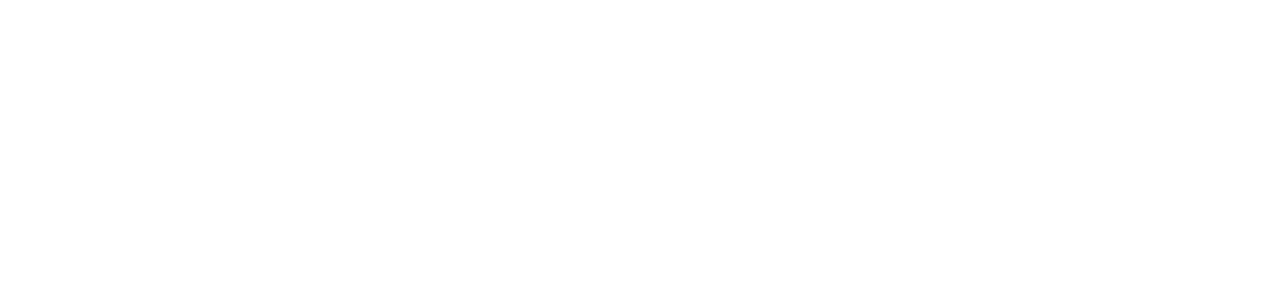
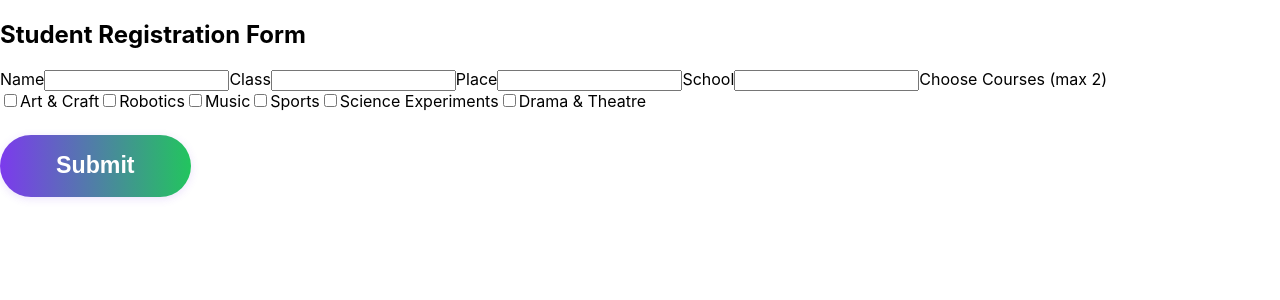
Before and after one commit to Yadavvamrita/studentsummercampp, a React (Create React App) app: page /form in a window 1280 px wide. Before the commit this address had no page. Shown: the top 300 px of the page. Built offline with nearby package versions, Linux system fonts and the light colour scheme.

Commit message:
Updated LandingPage.css and minor changes

```diff
--- a/src/App.js
+++ b/src/App.js
@@ -3,6 +3,7 @@ import { BrowserRouter as Router, Routes, Route } from 'react-router-dom';
 import LandingPage from './LandingPage';
 import LoginPage from './LoginPage';
 import RegisterPage from './RegisterPage'; // <-- Make sure this is imported
+import StudentForm from './StudentForm';
 
 function App() {
   return (
@@ -11,6 +12,7 @@ function App() {
         <Route path="/" element={<LandingPage />} />
         <Route path="/login" element={<LoginPage />} />
         <Route path="/register" element={<RegisterPage />} /> {/* <-- Add this */}
+        <Route path="/form" element={<StudentForm />} />
       </Routes>
     </Router>
   );
--- a/src/LandingPage.jsx
+++ b/src/LandingPage.jsx
@@ -12,9 +12,14 @@ const navLinks = [
   { label: "Features", id: "features" },
   { label: "About us", id: "about" },
   { label: "Contact us", id: "contact" },
+  { label: "Form", id: "form", isRoute: true },
 ];
 
-const scrollToSection = (id) => {
+const scrollToSection = (id, navigate) => {
+  if (id === "form") {
+    navigate("/form");
+    return;
+  }
   const el = document.getElementById(id);
   if (el) {
     el.scrollIntoView({ behavior: "smooth" });
@@ -41,13 +46,18 @@ const LandingPage = () => {
           {navLinks.map((link) => (
             <li key={link.id}>
               <a
-                href={`#${link.id}`}
+                href={link.isRoute ? "/form" : `#${link.id}`}
                 onClick={(e) => {
-                  const el = document.getElementById(link.id);
-                  if (el) {
+                  if (link.isRoute) {
                     e.preventDefault();
-                    scrollToSection(link.id);
-                    setActiveLink(link.id);
+                    navigate("/form");
+                  } else {
+                    const el = document.getElementById(link.id);
+                    if (el) {
+                      e.preventDefault();
+                      scrollToSection(link.id, navigate);
+                      setActiveLink(link.id);
+                    }
                   }
                 }}
                 className={activeLink === link.id ? "active" : ""}
--- /dev/null
+++ b/src/StudentForm.jsx
@@ -0,0 +1,95 @@
+import React, { useState } from "react";
+import "./LandingPage.css";
+
+const courses = [
+  "Art & Craft",
+  "Robotics",
+  "Music",
+  "Sports",
+  "Science Experiments",
+  "Drama & Theatre"
+];
+
+const StudentForm = () => {
+  const [form, setForm] = useState({
+    name: "",
+    class: "",
+    place: "",
+    school: "",
+    selectedCourses: []
+  });
+  const [error, setError] = useState("");
+
+  const handleChange = (e) => {
+    setForm({ ...form, [e.target.name]: e.target.value });
+  };
+
+  const handleCourseChange = (e) => {
+    const value = e.target.value;
+    let updated = [...form.selectedCourses];
+    if (updated.includes(value)) {
+      updated = updated.filter((c) => c !== value);
+    } else {
+      if (updated.length < 2) {
+        updated.push(value);
+      } else {
+        setError("You can select up to two courses only.");
+        return;
+      }
+    }
+    setError("");
+    setForm({ ...form, selectedCourses: updated });
+  };
+
+  const handleSubmit = (e) => {
+    e.preventDefault();
+    if (!form.name || !form.class || !form.place || !form.school) {
+      setError("Please fill all the fields.");
+      return;
+    }
+    if (form.selectedCourses.length < 1) {
+      setError("Please select at least one course.");
+      return;
+    }
+    setError("");
+    alert(`Student Details:\nName: ${form.name}\nClass: ${form.class}\nPlace: ${form.place}\nSchool: ${form.school}\nCourses: ${form.selectedCourses.join(", ")}`);
+    setForm({ name: "", class: "", place: "", school: "", selectedCourses: [] });
+  };
+
+  return (
+    <div className="form-container">
+      <h2>Student Registration Form</h2>
+      <form className="student-form" onSubmit={handleSubmit}>
+        <label>Name</label>
+        <input name="name" value={form.name} onChange={handleChange} required />
+        <label>Class</label>
+        <input name="class" value={form.class} onChange={handleChange} required />
+        <label>Place</label>
+        <input name="place" value={form.place} onChange={handleChange} required />
+        <label>School</label>
+        <input name="school" value={form.school} onChange={handleChange} required />
+        <label>Choose Courses (max 2)</label>
+        <div className="course-options">
+          {courses.map((course) => (
+            <label key={course} className="course-checkbox">
+              <input
+                type="checkbox"
+                value={course}
+                checked={form.selectedCourses.includes(course)}
+                onChange={handleCourseChange}
+                disabled={
+                  !form.selectedCourses.includes(course) && form.selectedCourses.length >= 2
+                }
+              />
+              {course}
+            </label>
+          ))}
+        </div>
+        {error && <div className="form-error">{error}</div>}
+        <button type="submit" className="cta-btn" style={{marginTop: '1.5rem'}}>Submit</button>
+      </form>
+    </div>
+  );
+};
+
+export default StudentForm;
```
